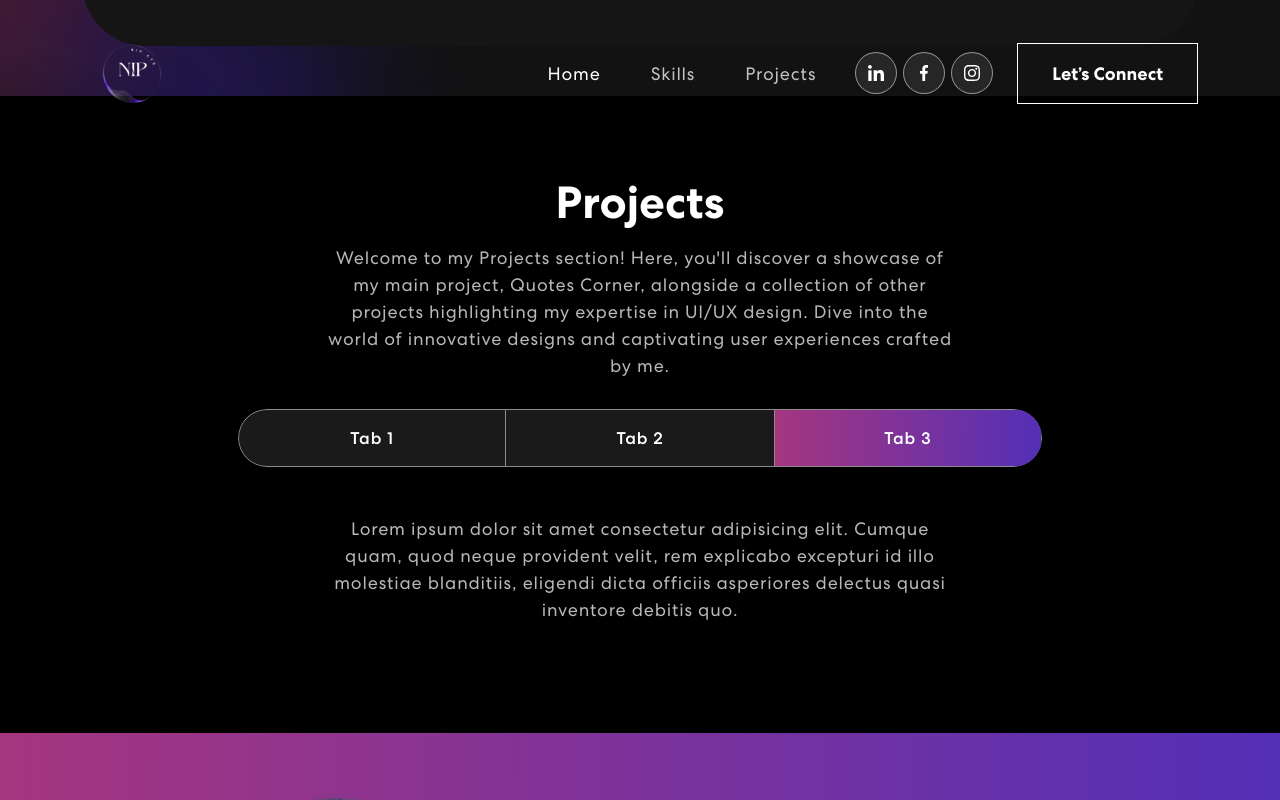
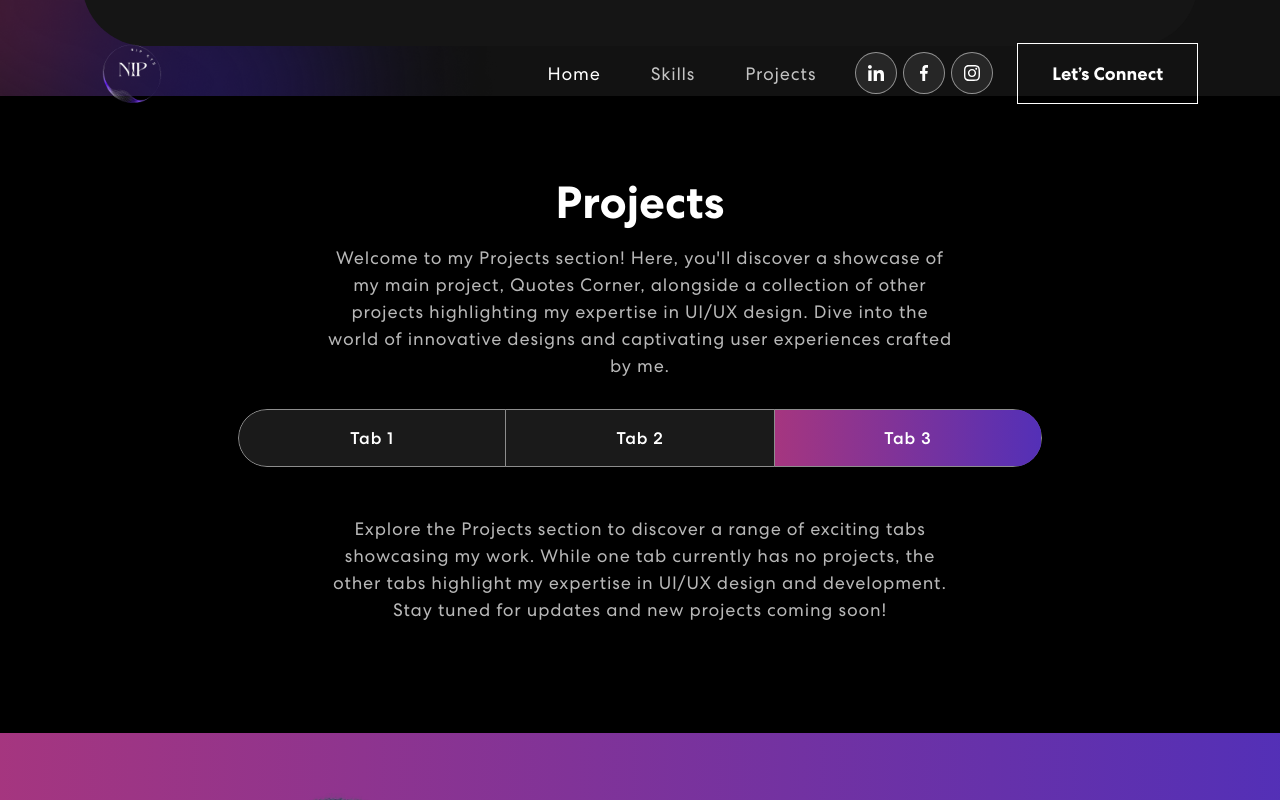
Before and after one commit to ihirwepatrick/portfoliov2, a React (Create React App) app: page / in a window 1280 px wide. Both pictures are taken after a click on the tab "Tab 3". Shown: the part 1288-2088 px from the top of the page. Built offline with nearby package versions, Linux system fonts and the light colour scheme.

Commit message:
when no projects intab text

```diff
--- a/src/components/Projects.js
+++ b/src/components/Projects.js
@@ -93,20 +93,20 @@ export const Projects = () => {
                       </Tab.Pane>
                       <Tab.Pane eventKey="section">
                         <p>
-                          Lorem ipsum dolor sit amet consectetur adipisicing
-                          elit. Cumque quam, quod neque provident velit, rem
-                          explicabo excepturi id illo molestiae blanditiis,
-                          eligendi dicta officiis asperiores delectus quasi
-                          inventore debitis quo.
+                          Explore the Projects section to discover a range of
+                          exciting tabs showcasing my work. While one tab
+                          currently has no projects, the other tabs highlight my
+                          expertise in UI/UX design and development. Stay tuned
+                          for updates and new projects coming soon!
                         </p>
                       </Tab.Pane>
                       <Tab.Pane eventKey="third">
                         <p>
-                          Lorem ipsum dolor sit amet consectetur adipisicing
-                          elit. Cumque quam, quod neque provident velit, rem
-                          explicabo excepturi id illo molestiae blanditiis,
-                          eligendi dicta officiis asperiores delectus quasi
-                          inventore debitis quo.
+                          Explore the Projects section to discover a range of
+                          exciting tabs showcasing my work. While one tab
+                          currently has no projects, the other tabs highlight my
+                          expertise in UI/UX design and development. Stay tuned
+                          for updates and new projects coming soon!
                         </p>
                       </Tab.Pane>
                     </Tab.Content>
```
